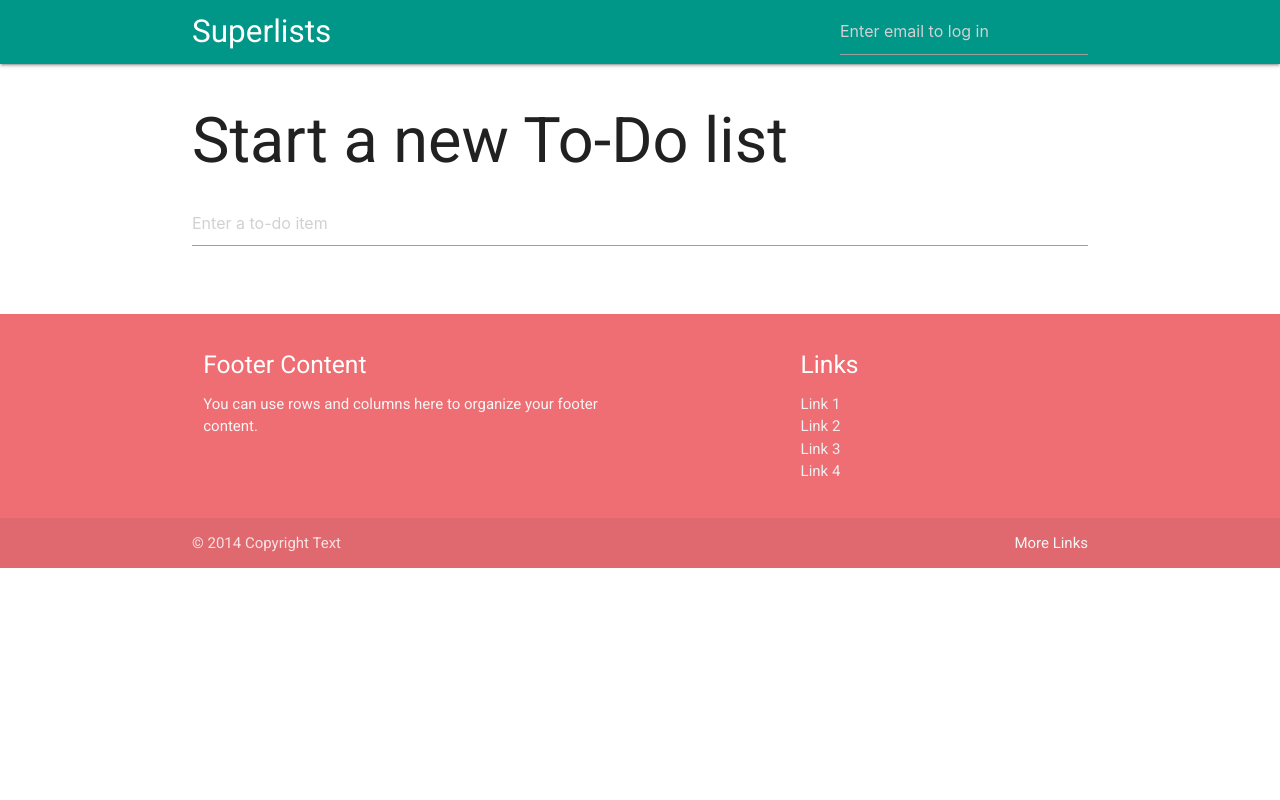
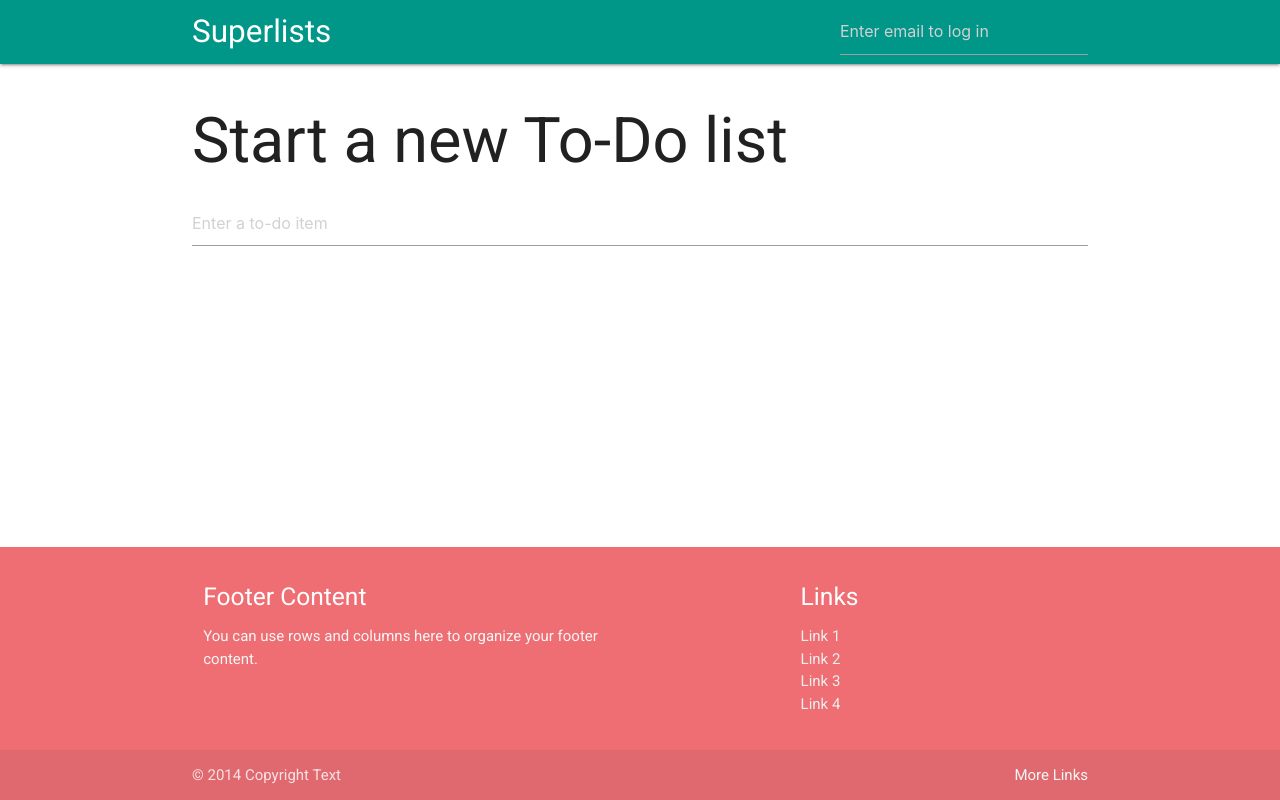
Before and after one commit to PeppyHare/python-tdd-book, a Django app: page / in a window 1280 px wide. Run offline with Django 3.2, Linux system fonts and the light colour scheme; some libraries are stand-ins or nearby versions.

Commit message:
Playing around with page styling and css

```diff
--- a/django/static/base.css
+++ b/django/static/base.css
@@ -1,3 +1,12 @@
 #item_text {
     margin-top: 2ex;
 }
+body {
+	display: flex;
+	min-height: 100vh;
+	flex-direction: column;
+}
+
+main {
+	flex: 1 0 auto;
+}
```
